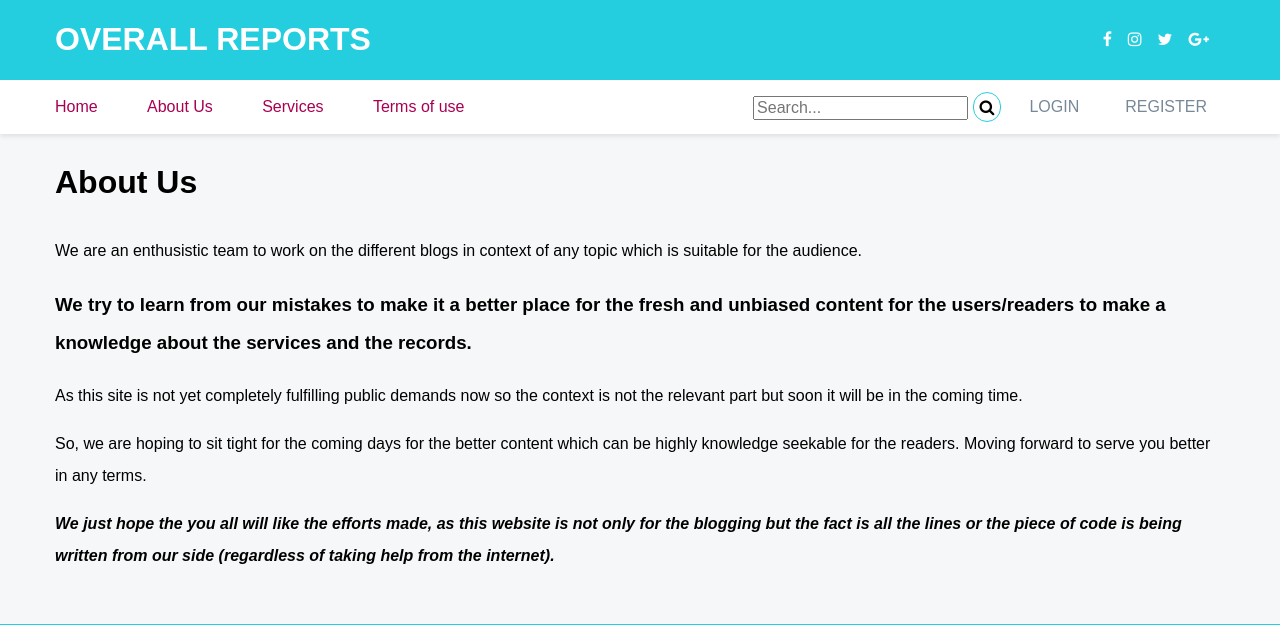
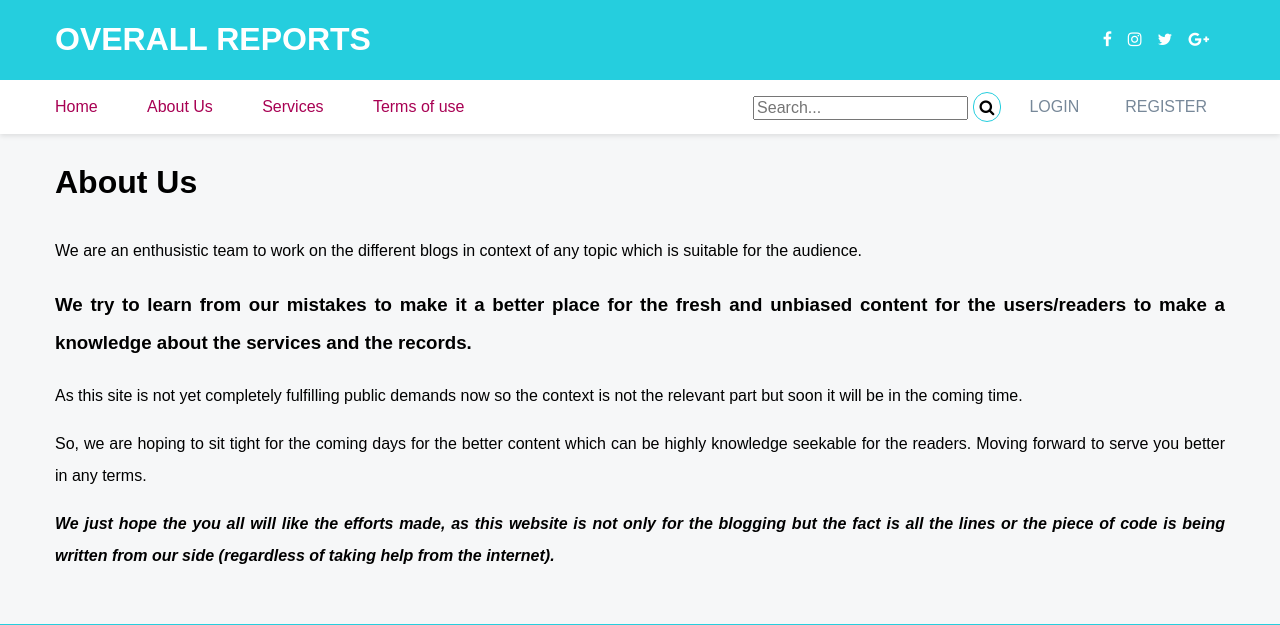
Before and after one commit to ujjwalsb/liveProject, a Django app: template overallReports/templates/aboutus.html in a window 1280 px wide. Shown: the top 625 px of the page. Run offline with Django 3.2, Linux system fonts and the light colour scheme; the template is opened without the code that fills it, so the values that code supplies are empty; parts of the project's set-up code (start-up, migrations or seed data) failed here and were passed over; some libraries are stand-ins or nearby versions.

Commit message:
text justify for static pages and justify content for login

```diff
--- a/overallReports/static/css/base.css
+++ b/overallReports/static/css/base.css
@@ -393,7 +393,7 @@ a {
   margin-bottom: 20px;
   display: flex;
   align-items: center;
-  justify-content: space-around;
+  justify-content: space-between;
 }
 
 .form-control{
--- a/overallReports/templates/aboutus.html
+++ b/overallReports/templates/aboutus.html
@@ -2,7 +2,7 @@
 
 {% block content %}
 
-<div style="max-width: 1170px; margin-left: auto; margin-right: auto; line-height: 2; margin-top: 150px;">
+<div style="max-width: 1170px; margin-left: auto; margin-right: auto; line-height: 2; margin-top: 150px; text-align: justify;">
 	<h1>About Us</h1>
 	<p>We are an enthusistic team to work on the different blogs in context of any topic which is suitable for the audience.</p>
 	<h3>We try to learn from our mistakes to make it a better place for the fresh and unbiased content for the users/readers to make a knowledge about the services and the records.</h3>
--- a/overallReports/templates/services.html
+++ b/overallReports/templates/services.html
@@ -2,7 +2,7 @@
 
 {% block content %}
 
-<div style="max-width: 1170px; margin-left: auto; margin-right: auto; line-height: 2; margin-top: 150px;">
+<div style="max-width: 1170px; margin-left: auto; margin-right: auto; line-height: 2; margin-top: 150px; text-align: justify;">
 	<h1>Services</h1>
 	<p>Services for the overall reports is limited for now because of the lack of resources, so the posting will be from the <b>Administrator</b> side,</p>
 	<p>Hopefully we will be coming back to serve for the better where you can make your own content for the viewer at any part.</p>
--- a/overallReports/templates/terms-of-use.html
+++ b/overallReports/templates/terms-of-use.html
@@ -2,7 +2,7 @@
 
 {% block content %}
 
-<div style="max-width: 1170px; margin-left: auto; margin-right: auto; line-height: 2; margin-top: 150px;">
+<div style="max-width: 1170px; margin-left: auto; margin-right: auto; line-height: 2; margin-top: 150px; text-align: justify;">
 	<h1>Terms of Use</h1>
 	<p>As we know there cannot be any terms of use till we provide any of the <a href="/services">Services</a> but still it can be coutered for the services we are providing or the services which will be provided from our side in the future.</p>
 	<p>So, here come our Terms of Use for the Overall Reports:</p>
```
Also changed, not shown: 1 other file.
